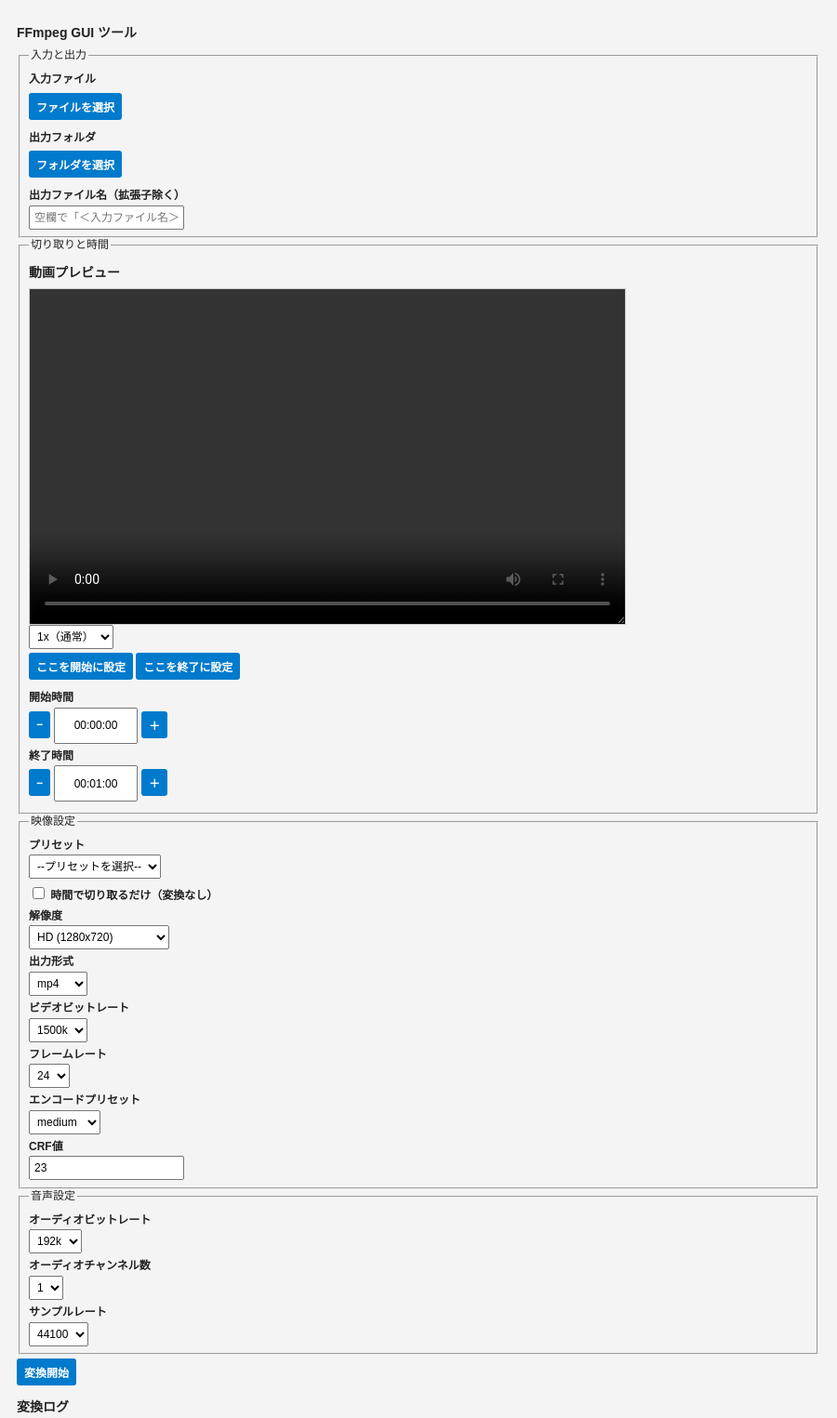
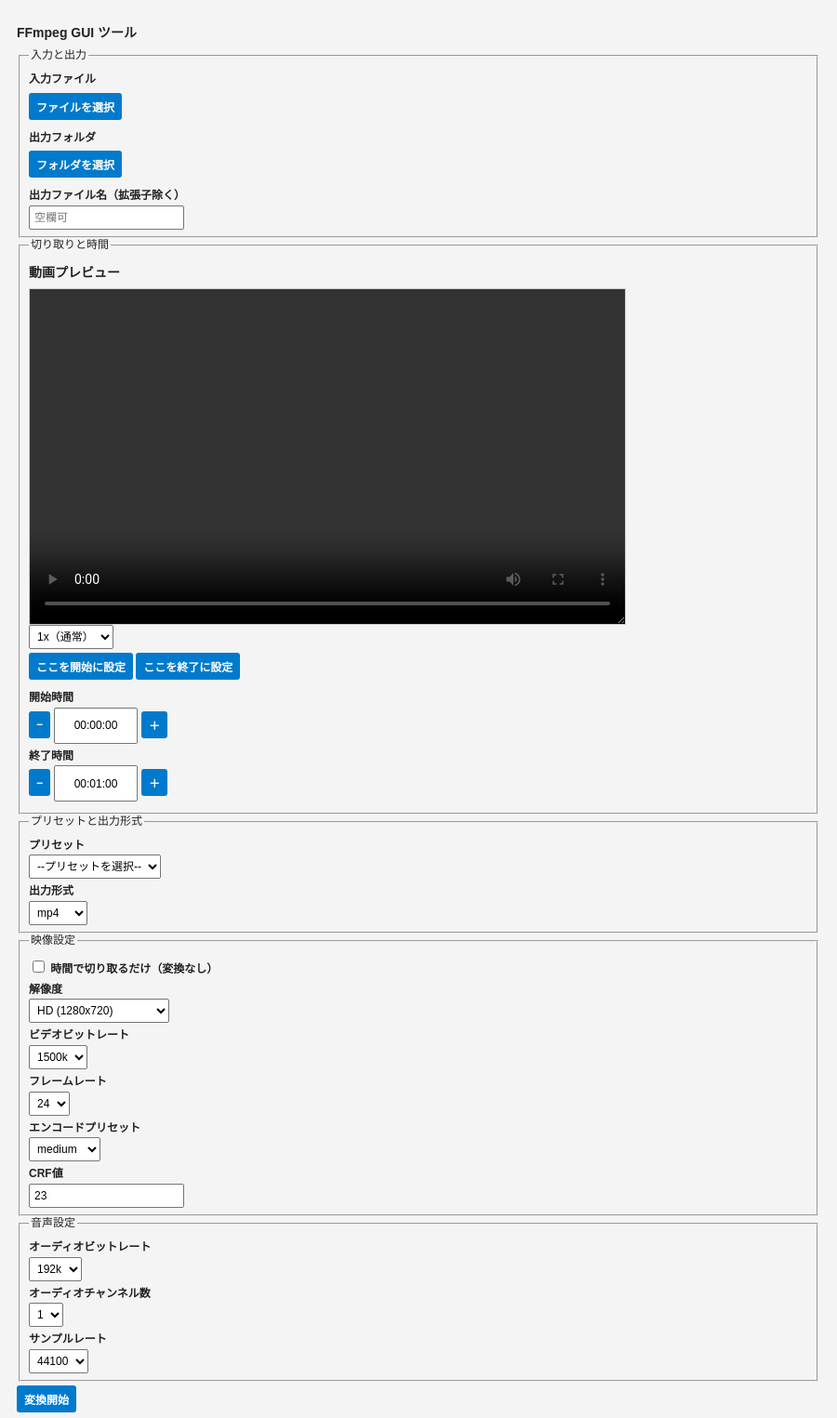
Before and after one commit to HayatoTashiro/ffmpeg-gui-electron, an Electron app: page index.html in a window 900 px wide. Shown: the top 1525 px of the page at 93% size. Drawn offline with Linux system fonts and the light colour scheme; no server answers.

Commit message:
UI修正

```diff
--- a/index.html
+++ b/index.html
@@ -18,11 +18,7 @@
       <button id="select-output-button">フォルダを選択</button>
       <div id="output-path"></div>
       <label for="output-filename">出力ファイル名（拡張子除く）</label>
-      <input
-        type="text"
-        id="output-filename"
-        placeholder="空欄で「＜入力ファイル名＞‗converted」"
-      />
+      <input type="text" id="output-filename" placeholder="空欄可" />
     </fieldset>
 
     <fieldset>
@@ -63,9 +59,22 @@
     </fieldset>
 
     <fieldset>
-      <legend>映像設定</legend>
+      <legend>プリセットと出力形式</legend>
       <label for="preset-profile">プリセット</label>
       <select id="preset-profile"></select>
+      <label for="format">出力形式</label>
+      <select id="format">
+        <option value="mp4">mp4</option>
+        <option value="webm">webm</option>
+        <option value="avi">avi</option>
+        <option value="mov">mov</option>
+        <option value="gif">gif</option>
+        <option value="mp3">mp3</option>
+      </select>
+    </fieldset>
+
+    <fieldset>
+      <legend>映像設定</legend>
       <label
         ><input type="checkbox" id="trim-only" />
         時間で切り取るだけ（変換なし）</label
@@ -79,16 +88,6 @@
         <option value="1280x720" selected>HD (1280x720)</option>
         <option value="854x480">SD (854x480)</option>
         <option value="640x360">低解像度 (640x360)</option>
-      </select>
-
-      <label for="format">出力形式</label>
-      <select id="format">
-        <option value="mp4">mp4</option>
-        <option value="webm">webm</option>
-        <option value="avi">avi</option>
-        <option value="mov">mov</option>
-        <option value="gif">gif</option>
-        <option value="mp3">mp3</option>
       </select>
 
       <label for="video-bitrate">ビデオビットレート</label>
```
